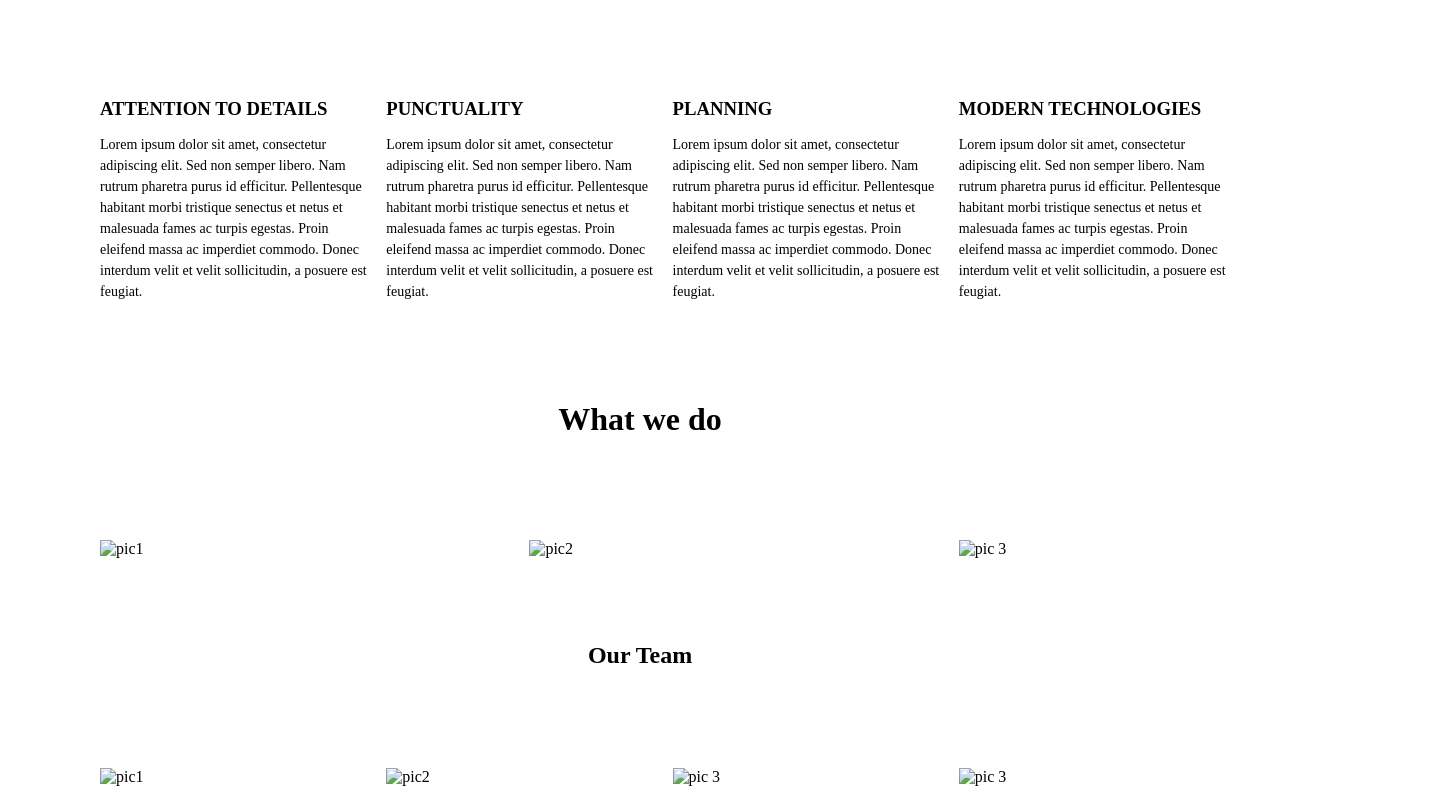
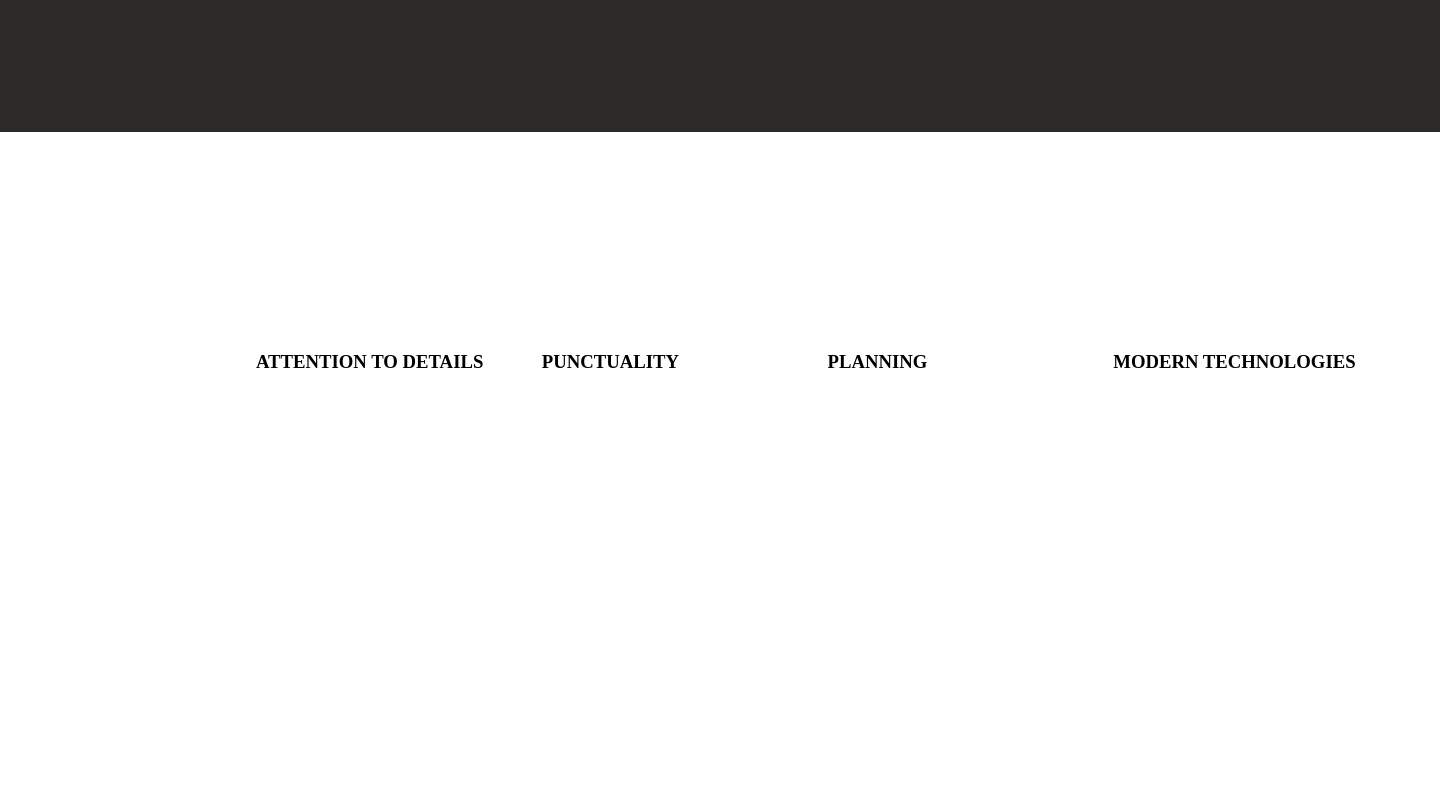
Before and after one commit to r-dapsycobbsylbnt-8700/goit-markup-hw-01, a plain HTML site: page index.html in a window 1280 px wide. Shown: the part 540-1340 px from the top of the page, 1440 px wide, since content can reach past the window. Drawn offline with Linux system fonts and the light colour scheme.

Commit message:
another commit

```diff
--- a/css/style.css
+++ b/css/style.css
@@ -1,13 +1,23 @@
 body {
     margin: 0;
     padding: 0;
+    position: relative;
+    width: 1440px;
+    height: 2592px;
+
+    background: #FFFFFF;
 }
 
 /*Header Css */
 .navbar {
     display: flex;
     justify-content: center;
-    background-color: #f1f1f1;
+    position: absolute;
+    width: 1440px;
+    height: 72px;
+    left: 0px;
+    top: 0px;
+
 }
 
 .navbar a {
@@ -45,6 +55,11 @@ body {
     align-items: center; /* Vertically center the content */
     height: 30em;
     background-color: rgb(44, 41, 41);
+    position: absolute;
+width: 1440px;
+height: 600px;
+left: 0px;
+top: 72px;
 }
 
 .boxTagline p {
--- a/index.html
+++ b/index.html
@@ -10,6 +10,13 @@
       padding-right: 50px;
       margin-block-start: 5em;
       margin-block-end: 4em;
+
+
+      position: absolute;
+      width: 1128px;
+      height: 104px;
+      left: 156px;
+      top: 792px;
     }
 
     .column {
@@ -26,12 +33,6 @@
       line-height: 1.5;
     }
 
-    .tagline {
-      display: flex;
-      text-align: center;
-      justify-content: center; /* Horizontally center the content */
-      align-items: center; /* Vertically center the content */
-    }
 
     </style>
     <body>
@@ -59,71 +60,28 @@
         <div class="container">
             <div class="column">
               <h3>ATTENTION TO DETAILS</h3>
-              <p>Lorem ipsum dolor sit amet, consectetur adipiscing elit. Sed non semper libero.
-                  Nam rutrum pharetra purus id efficitur. Pellentesque habitant morbi tristique senectus
-                  et netus et malesuada fames ac turpis egestas. Proin eleifend massa ac imperdiet commodo.
-                  Donec interdum velit et velit sollicitudin, a posuere est feugiat. </p>
+              <p></p>
             </div>
             <div class="column">
               <h3>PUNCTUALITY</h3>
-              <p>Lorem ipsum dolor sit amet, consectetur adipiscing elit. Sed non semper libero.
-                Nam rutrum pharetra purus id efficitur. Pellentesque habitant morbi tristique senectus
-                et netus et malesuada fames ac turpis egestas. Proin eleifend massa ac imperdiet commodo.
-                Donec interdum velit et velit sollicitudin, a posuere est feugiat.</p>
+              <p></p>
             </div>
             <div class="column">
               <h3>PLANNING</h3>
-              <p>Lorem ipsum dolor sit amet, consectetur adipiscing elit. Sed non semper libero.
-                Nam rutrum pharetra purus id efficitur. Pellentesque habitant morbi tristique senectus
-                et netus et malesuada fames ac turpis egestas. Proin eleifend massa ac imperdiet commodo.
-                Donec interdum velit et velit sollicitudin, a posuere est feugiat.</p>
+              <p></p>
             </div>
             <div class="column">
               <h3>MODERN TECHNOLOGIES</h3>
-              <p>Lorem ipsum dolor sit amet, consectetur adipiscing elit. Sed non semper libero.
-                Nam rutrum pharetra purus id efficitur. Pellentesque habitant morbi tristique senectus
-                et netus et malesuada fames ac turpis egestas. Proin eleifend massa ac imperdiet commodo.
-                Donec interdum velit et velit sollicitudin, a posuere est feugiat.</p>
+              <p></p>
             </div>
           </div>
 
         <!-- Section 2.2 for Images-->
-        <div class="tagline">
-            <h1>What we do</h1>
-        </div>
-        <div class="container">
-            <div class="column">
-              <img alt="pic1 " />
-            </div>
-            <div class="column">
-              <img alt="pic2"/>
-              </div>
-            <div class="column">
-                <img alt="pic 3" />
-            </div>
-        </div>
+
 
 
         <!-- Section 3 Teams-->
-        <section>
-            <div class="tagline">
-                <h1>Our Team</h1>
-            </div>
-            <div class="container">
-                <div class="column">
-                  <img alt="pic1 " />
-                </div>
-                <div class="column">
-                  <img alt="pic2"/>
-                  </div>
-                <div class="column">
-                    <img alt="pic 3" />
-                </div>
-                <div class="column">
-                    <img alt="pic 3" />
-                </div>
-            </div>
-        </section>
+
 
         <!-- Footer Section-->
         <footer>
@@ -134,5 +92,4 @@
 
 
     </body>
-
-</!DOCTYPE>
+</html>
```
